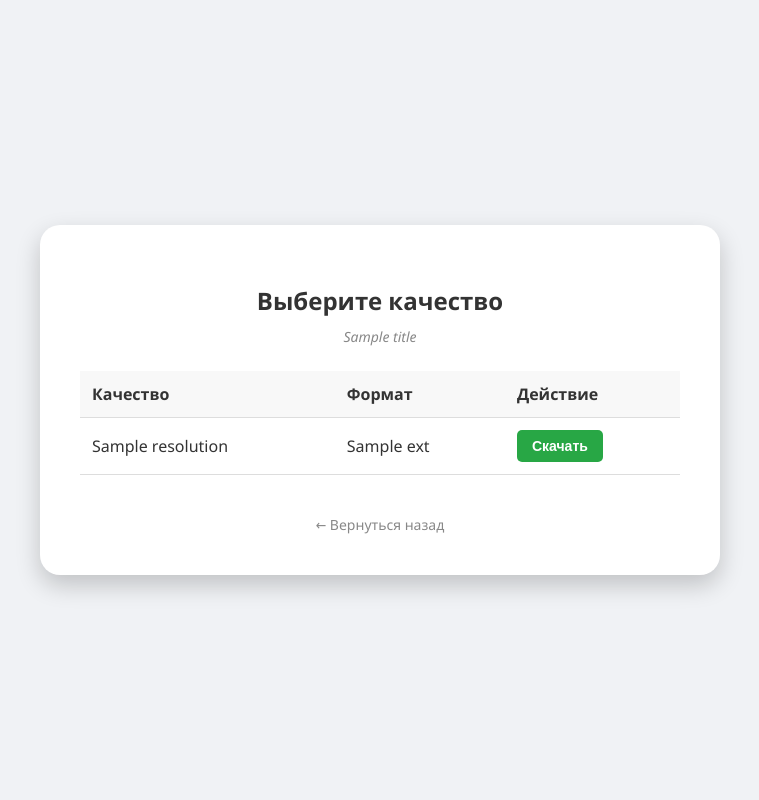
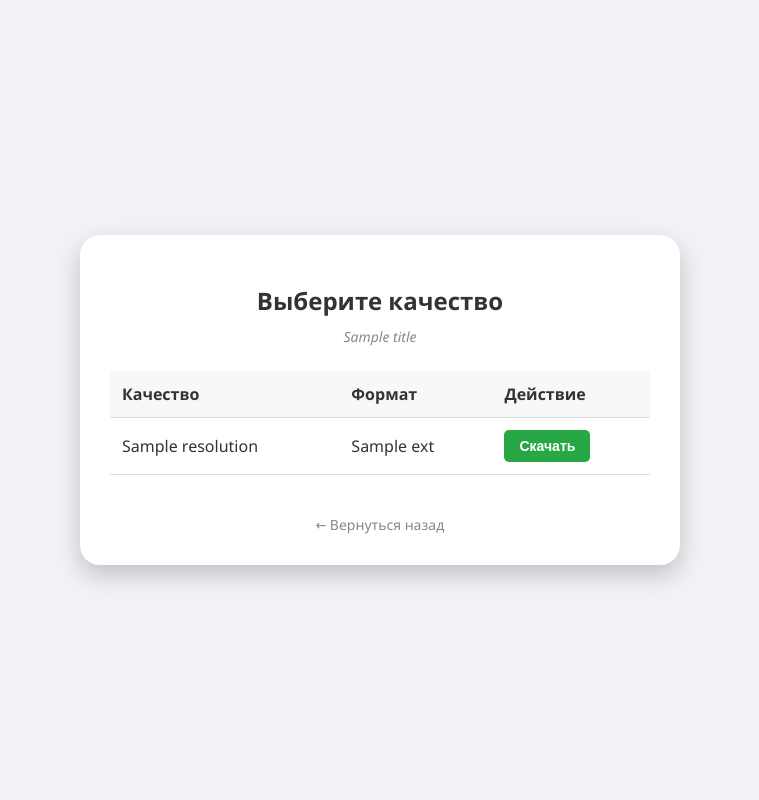
Before and after one commit to kristianoveckin-png/yt-downloader, a Flask app: template templates/options.html in a window 1280 px wide. Shown: the whole page, without its empty margins (260-1019 px from the left). Run offline with Flask 3, Linux system fonts and the light colour scheme; the template is opened without the code that fills it: most values are stand-ins (such as "Sample title", 1, 10 or a date in 2020).

Commit message:
Update options.html

```diff
--- a/templates/options.html
+++ b/templates/options.html
@@ -2,6 +2,7 @@
 <html lang="ru">
 <head>
     <meta charset="UTF-8">
+    <meta name="viewport" content="width=device-width, initial-scale=1.0">
     <title>Выбор качества</title>
     <link rel="shortcut icon" href="/favicon.ico" type="image/png">
     <style>
@@ -14,7 +15,6 @@
             --accent-hover: #218838;
         }
 
-        /* Тема подхватывается из браузера или настроек */
         [data-theme="dark"] {
             --bg-color: #18191a;
             --container-bg: #242526;
@@ -24,28 +24,47 @@
             --accent-hover: #2eb84d;
         }
 
-        body { font-family: 'Segoe UI', Tahoma, Geneva, Verdana, sans-serif; display: flex; justify-content: center; align-items: center; min-height: 100vh; background-color: var(--bg-color); color: var(--text-color); margin: 0; transition: background 0.3s; }
-        .container { text-align: center; background: var(--container-bg); padding: 40px; border-radius: 20px; box-shadow: 0 10px 25px rgba(0,0,0,0.2); width: 90%; max-width: 600px; transition: background 0.3s; }
-        h2 { color: var(--text-color); margin-bottom: 10px; }
-        .video-title { color: #888; font-size: 14px; margin-bottom: 25px; font-style: italic; }
+        body { font-family: 'Segoe UI', Tahoma, Geneva, Verdana, sans-serif; display: flex; justify-content: center; align-items: center; min-height: 100vh; background-color: var(--bg-color); color: var(--text-color); margin: 0; transition: background 0.3s; padding: 20px; box-sizing: border-box; }
+        .container { text-align: center; background: var(--container-bg); padding: 30px; border-radius: 20px; box-shadow: 0 10px 25px rgba(0,0,0,0.2); width: 100%; max-width: 600px; transition: background 0.3s; box-sizing: border-box; }
+        h2 { color: var(--text-color); margin-bottom: 10px; font-size: clamp(20px, 5vw, 24px); }
+        .video-title { color: #888; font-size: 14px; margin-bottom: 25px; font-style: italic; word-wrap: break-word; }
 
-        table { width: 100%; border-collapse: collapse; margin-bottom: 20px; }
+        .table-wrapper { overflow-x: auto; margin-bottom: 20px; }
+        table { width: 100%; border-collapse: collapse; min-width: 300px; }
         th, td { padding: 12px; border-bottom: 1px solid var(--input-border); text-align: left; }
         th { background-color: var(--platform-bg, #f8f8f8); color: var(--text-color); }
 
         .btn-download { padding: 8px 15px; background: var(--accent-color); color: white; border: none; border-radius: 5px; cursor: pointer; transition: all 0.3s; font-size: 14px; font-weight: bold; }
-        .btn-download:hover { background: var(--accent-hover); transform: scale(1.05); box-shadow: 0 3px 10px rgba(40, 167, 69, 0.3); }
+        .btn-download:hover { background: var(--accent-hover); transform: scale(1.05); }
+
+        /* Анимация скачивания */
+        #download-loader { display: none; margin: 20px auto; text-align: center; }
+        .spinner { border: 4px solid #f3f3f3; border-top: 4px solid var(--accent-color); border-radius: 50%; width: 40px; height: 40px; animation: spin 1s linear infinite; margin: 0 auto 10px; }
+        .progress-bar { width: 100%; background: var(--platform-bg); height: 10px; border-radius: 5px; overflow: hidden; margin-top: 10px; }
+        .progress-fill { width: 0%; height: 100%; background: var(--accent-color); transition: width 0.2s; }
+        #progress-text { font-size: 14px; color: var(--text-color); margin-top: 5px; display: block; }
+        @keyframes spin { 0% { transform: rotate(0deg); } 100% { transform: rotate(360deg); } }
+
         .btn-back { display: inline-block; margin-top: 20px; text-decoration: none; color: #888; font-size: 14px; transition: 0.3s; }
         .btn-back:hover { color: var(--text-color); }
     </style>
 </head>
-<body>
+<body data-theme="light"> <!-- По умолчанию светлая -->
     <div class="container">
         <h2>Выберите качество</h2>
         <div class="video-title">{{ title }}</div>
 
+        <div id="download-loader">
+            <div class="spinner"></div>
+            <span id="progress-text">Загрузка на сервер: 0%</span>
+            <div class="progress-bar">
+                <div class="progress-fill" id="progress-fill"></div>
+            </div>
+        </div>
+
         <form action="/download" method="post" id="downloadForm">
             <input type="hidden" name="url" value="{{ url }}">
+            <div class="table-wrapper">
                 <table>
                     <thead>
                         <tr>
@@ -66,8 +85,34 @@
                         {% endfor %}
                     </tbody>
                 </table>
+            </div>
         </form>
         <a href="/" class="btn-back">← Вернуться назад</a>
     </div>
+
+    <script>
+        const form = document.getElementById('downloadForm');
+        const loader = document.getElementById('download-loader');
+        const progressFill = document.getElementById('progress-fill');
+        const progressText = document.getElementById('progress-text');
+
+        form.onsubmit = function() {
+            // Скрываем таблицу и показываем загрузку
+            form.style.display = 'none';
+            loader.style.display = 'block';
+
+            let width = 0;
+            const interval = setInterval(() => {
+                if (width >= 98) {
+                    clearInterval(interval);
+                } else {
+                    width += Math.random() * 3;
+                    if (width > 98) width = 98;
+                    progressFill.style.width = width + '%';
+                    progressText.innerText = `Загрузка на сервер: ${Math.round(width)}%`;
+                }
+            }, 150);
+        };
+    </script>
 </body>
 </html>
```
Lines whose indentation alone changed are shown as unchanged.
